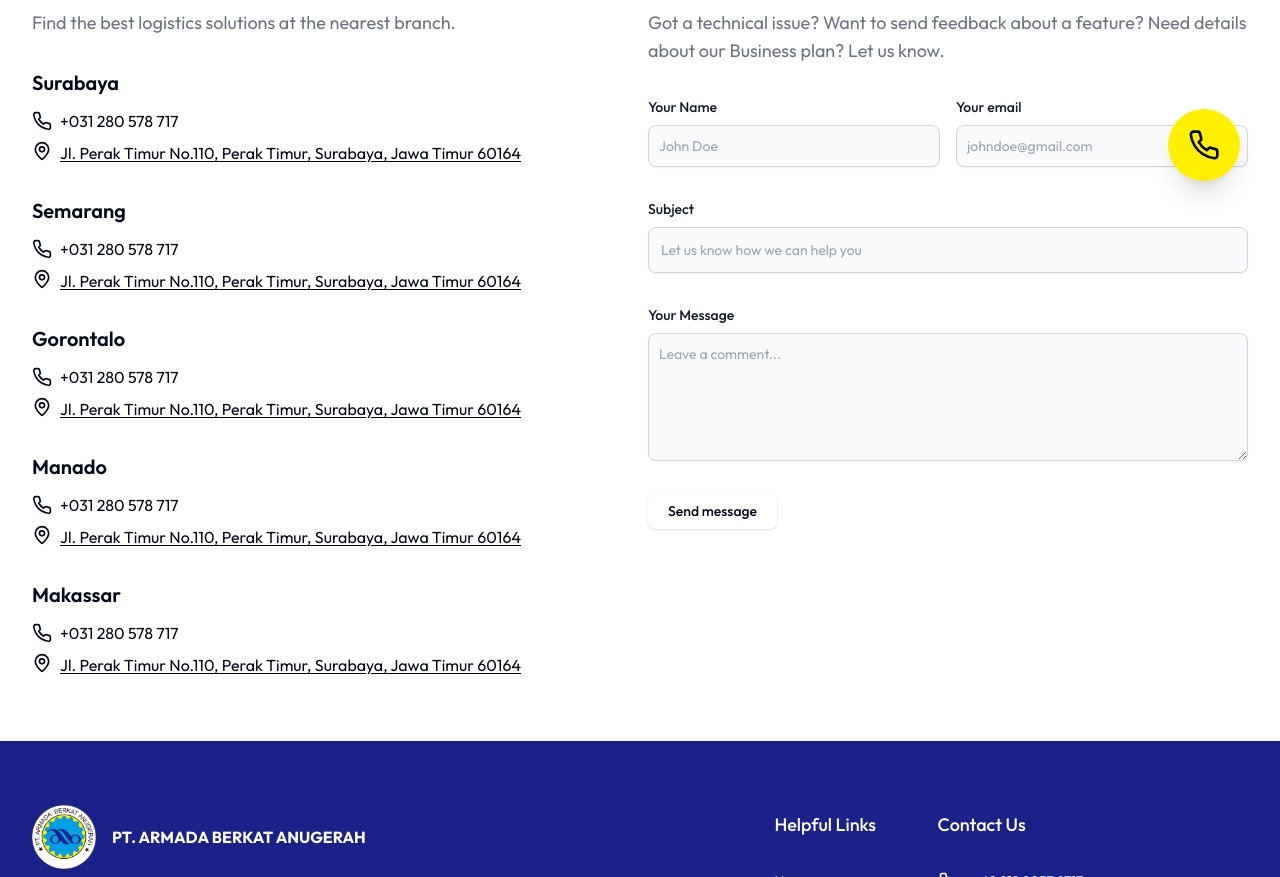
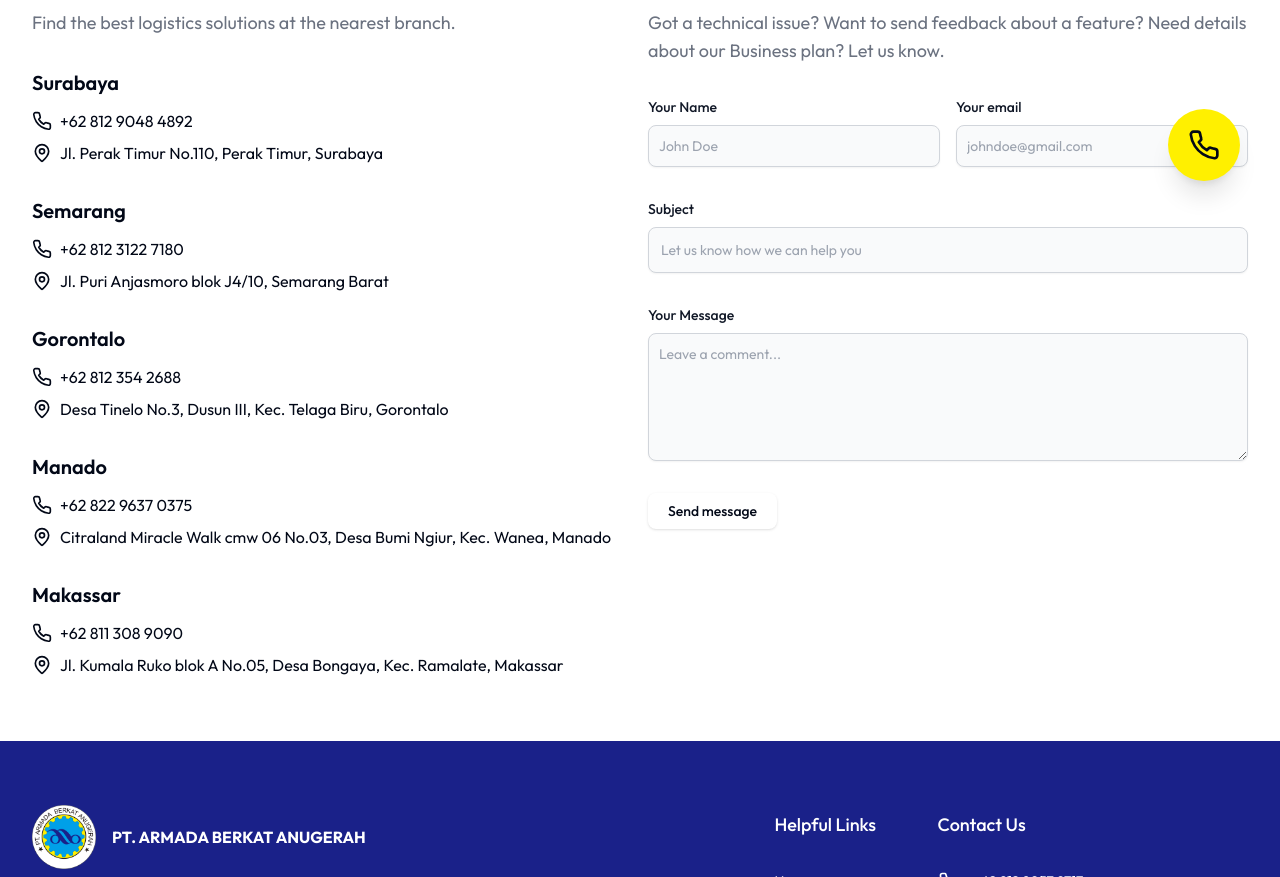
Before and after one commit to Fantocaa/aba-nextjs, a Next.js app: page /en/contact in a window 1280 px wide. Shown: the part 579-1456 px from the top of the page. Built offline with nearby package versions, Linux system fonts and the light colour scheme.

Commit message:
Update 0.1.7.4.3

```diff
--- a/src/components/contact/ContactBranch.tsx
+++ b/src/components/contact/ContactBranch.tsx
@@ -1,48 +1,45 @@
 import { MapPin, Phone } from "lucide-react";
 import { useTranslations } from "next-intl";
-import Link from "next/link";
+// import Link from "next/link";
 
 export default function ContactBranch() {
   const Branch = [
     {
       id: 1,
       branch: "Surabaya",
-      phone: "+031 280 578 717",
+      phone: "+62 812 9048 4892",
       link: "https://maps.app.goo.gl/na7JMpdxgYPP2naj9",
-      location:
-        "Jl. Perak Timur No.110, Perak Timur, Surabaya, Jawa Timur 60164",
+      location: "Jl. Perak Timur No.110, Perak Timur, Surabaya",
     },
     {
       id: 2,
       branch: "Semarang",
-      phone: "+031 280 578 717",
+      phone: "+62 812 3122 7180",
       link: "https://maps.app.goo.gl/na7JMpdxgYPP2naj9",
-      location:
-        "Jl. Perak Timur No.110, Perak Timur, Surabaya, Jawa Timur 60164",
+      location: "Jl. Puri Anjasmoro blok J4/10, Semarang Barat",
     },
     {
       id: 3,
       branch: "Gorontalo",
-      phone: "+031 280 578 717",
+      phone: "+62 812 354 2688",
       link: "https://maps.app.goo.gl/na7JMpdxgYPP2naj9",
-      location:
-        "Jl. Perak Timur No.110, Perak Timur, Surabaya, Jawa Timur 60164",
+      location: "Desa Tinelo No.3, Dusun III, Kec. Telaga Biru, Gorontalo",
     },
     {
       id: 4,
       branch: "Manado",
-      phone: "+031 280 578 717",
+      phone: "+62 822 9637 0375",
       link: "https://maps.app.goo.gl/na7JMpdxgYPP2naj9",
       location:
-        "Jl. Perak Timur No.110, Perak Timur, Surabaya, Jawa Timur 60164",
+        "Citraland Miracle Walk cmw 06 No.03, Desa Bumi Ngiur, Kec. Wanea, Manado",
     },
     {
       id: 5,
       branch: "Makassar",
-      phone: "+031 280 578 717",
+      phone: "+62 811 308 9090",
       link: "https://maps.app.goo.gl/na7JMpdxgYPP2naj9",
       location:
-        "Jl. Perak Timur No.110, Perak Timur, Surabaya, Jawa Timur 60164",
+        "Jl. Kumala Ruko blok A No.05, Desa Bongaya, Kec. Ramalate, Makassar",
     },
   ];
 
@@ -63,13 +60,11 @@ export default function ContactBranch() {
                 <Phone size={20} />
                 <h1>{slide.phone}</h1>
               </span>
-              <span className="flex gap-2">
+              <span className="flex gap-2 items-center">
                 <MapPin size={20} />
-                <Link href={slide.link} target="__blank">
-                  <h1 className="underline decoration-black underline-offset-2 hover:text-blueaba-500 hover:decoration-white">
-                    {slide.location}
-                  </h1>
-                </Link>
+                {/* <Link href={slide.link} target="__blank"> */}
+                <h1>{slide.location}</h1>
+                {/* </Link> */}
               </span>
             </div>
           ))}
--- a/src/components/home/Sector.tsx
+++ b/src/components/home/Sector.tsx
@@ -50,7 +50,6 @@ export default function Sector() {
                     alt={`Image ${index + 1}`}
                     width={96}
                     height={96}
-                    className=""
                   />
                   <div className="flex items-center">
                     <div className="max-w-md">
```
